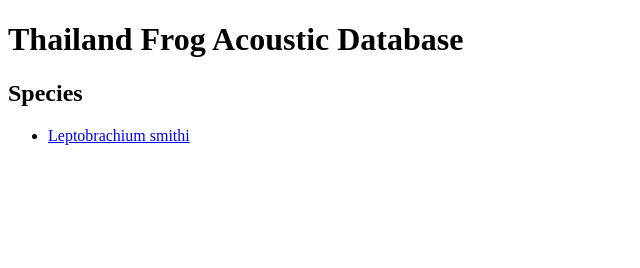
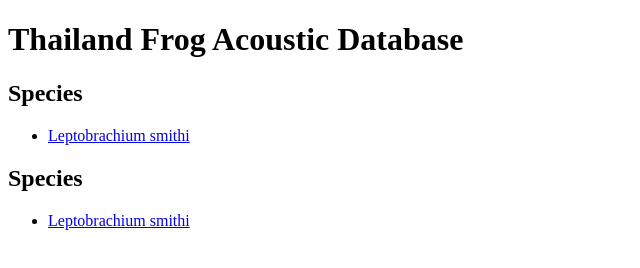
Before and after one commit to naliiiiiniiiiipa-PT/frog-acoustic-database, a plain HTML site: page index.html in a window 1280 px wide. Shown: the whole page, without its empty margins (0-640 px from the left). Drawn offline with Linux system fonts and the light colour scheme.

Commit message:
Update index.html

```diff
--- a/index.html
+++ b/index.html
@@ -23,3 +23,12 @@ Leptobrachium smithi
 </body>
 
 </html>
+<h2>Species</h2>
+
+<ul>
+<li>
+<a href="species/leptobrachium_smithi.html">
+Leptobrachium smithi
+</a>
+</li>
+</ul>
```
